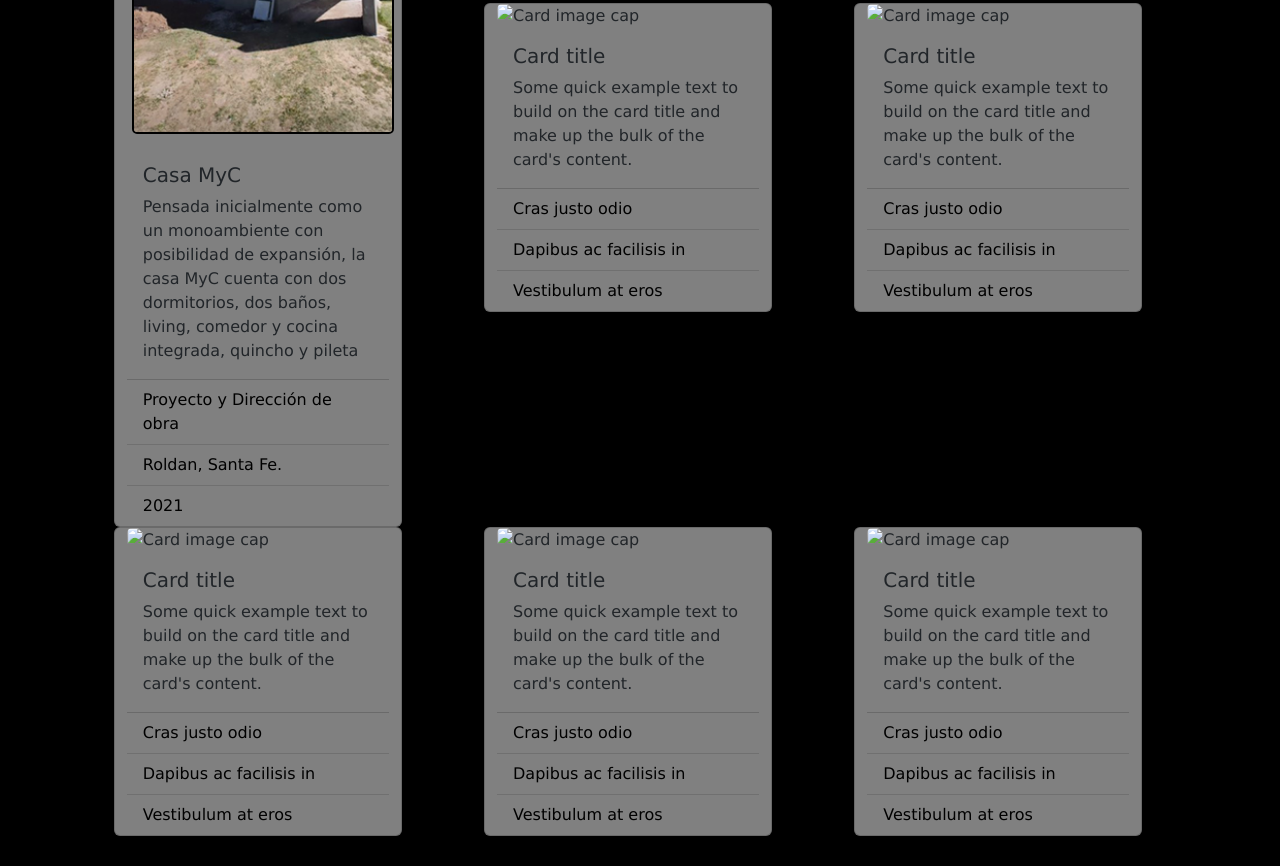
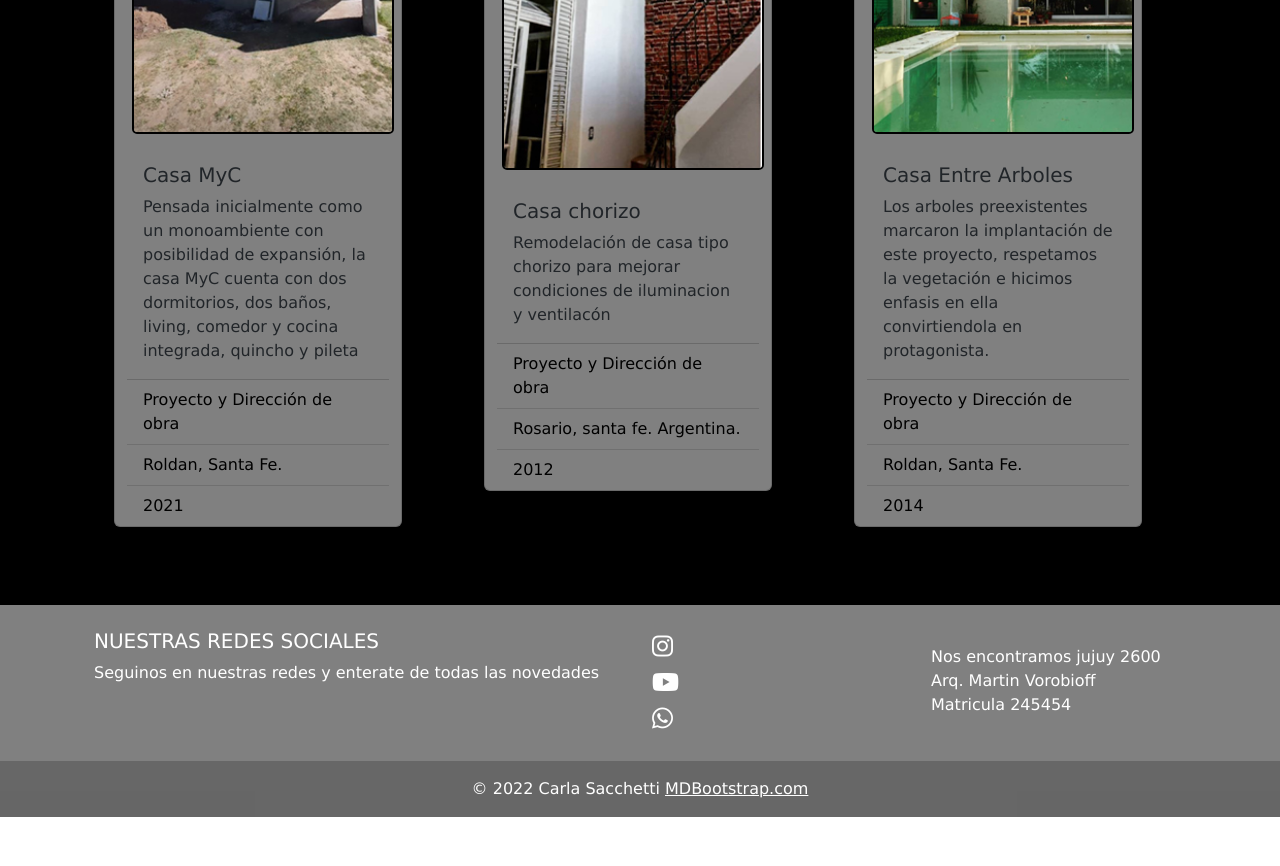
Before and after one commit to CarlaSacchetti/SacchettiCarla, a plain HTML site: page Pages/ObrasParticulares.html in a window 1280 px wide. Shown: the part 734-1600 px from the top of the page. After the commit the page ends 1551 px from the top, so only its background shows below. Drawn offline with nearby package versions, Linux system fonts and the light colour scheme.

Commit message:
proyecto-para-preentrega2

```diff
--- a/Pages/ObrasParticulares.html
+++ b/Pages/ObrasParticulares.html
@@ -10,7 +10,8 @@
 <link rel="preconnect" href="https://fonts.googleapis.com">
 <link rel="preconnect" href="https://fonts.gstatic.com" crossorigin>
 <link href="https://fonts.googleapis.com/css2?family=Bebas+Neue&family=Inter+Tight:wght@300&family=Montserrat:wght@500;600&display=swap" rel="stylesheet">
-    <link rel="stylesheet" href="../CSS/style.css">
+<link href="https://unpkg.com/aos@2.3.1/dist/aos.css" rel="stylesheet">
+<link rel="stylesheet" href="../CSS/style.css">
     <script src="https://kit.fontawesome.com/8f9466b1f2.js" crossorigin="anonymous"></script>
     <title>Obras Particulares</title>
 </head>
@@ -36,9 +37,10 @@
     Proyectamos viviendas desde una mirada integral. ¿Qué factores externos influyen en nuestro proyecto? ¿Cuál es la orientación más favorable? ¿Cuales son los requerimientos del cliente?. En base a esto realizamos diferentes anteproyectos, generalmente hibridos de hormigón, ladrillo y metál. El resultado son casas modernas, con espacios funcionales y bien orientados que favorecen al confort de nuestros clientes.
     </p>
 </main>
-   <div class="container">
+<section>
+  <div class="container">
     <div class="row col-12 cards-obras">
-        <div class="card card-individual col-4 col-sm-12" style="width: 18rem;">
+        <div class="card card-individual col-4 col-sm-12" style="width: 18rem;" data-aos="flip-right">
         <img class="card-img-top card-img" src="../IMG/casamyc.jpg" alt="Card image cap">
         <div class="card-body">
           <h5 class="card-title">Casa MyC</h5>
@@ -50,68 +52,34 @@
           <li class="list-group-item card-li">2021</li>
         </ul>
       </div>
-      <div class="card card-individual col-4 col-sm-12" style="width: 18rem;">
-        <img class="card-img-top" src="..." alt="Card image cap">
+      <div class="card card-individual col-4 col-sm-12" style="width: 18rem;" data-aos="flip-right">
+        <img class="card-img-top card-img" src="../IMG/proyectocasachorizo.jpg" alt="Card image cap">
         <div class="card-body">
-          <h5 class="card-title">Card title</h5>
-          <p class="card-text">Some quick example text to build on the card title and make up the bulk of the card's content.</p>
+          <h5 class="card-title">Casa chorizo</h5>
+          <p class="card-text">Remodelación de casa tipo chorizo para mejorar condiciones de iluminacion y ventilacón</p>
         </div>
         <ul class="list-group list-group-flush ">
-          <li class="list-group-item card-li">Cras justo odio</li>
-          <li class="list-group-item card-li">Dapibus ac facilisis in</li>
-          <li class="list-group-item card-li">Vestibulum at eros</li>
+          <li class="list-group-item card-li">Proyecto y Dirección de obra</li>
+          <li class="list-group-item card-li">Rosario, santa fe. Argentina.</li>
+          <li class="list-group-item card-li">2012</li>
         </ul>
       </div>
-      <div class="card card-individual col-4 col-sm-12" style="width: 18rem;">
-        <img class="card-img-top" src="..." alt="Card image cap">
+      <div class="card card-individual col-4 col-sm-12" style="width: 18rem;" data-aos="flip-right">
+        <img class="card-img-top card-img" src="../IMG/casaentrearboles.jpg" alt="Card image cap">
         <div class="card-body">
-          <h5 class="card-title">Card title</h5>
-          <p class="card-text">Some quick example text to build on the card title and make up the bulk of the card's content.</p>
+          <h5 class="card-title">Casa Entre Arboles</h5>
+          <p class="card-text">Los arboles preexistentes marcaron la implantación de este proyecto, respetamos la vegetación e hicimos enfasis en ella convirtiendola en protagonista.</p>
         </div>
         <ul class="list-group list-group-flush ">
-          <li class="list-group-item card-li">Cras justo odio</li>
-          <li class="list-group-item card-li">Dapibus ac facilisis in</li>
-          <li class="list-group-item card-li">Vestibulum at eros</li>
-        </ul>
-      </div>
-      <div class="card card-individual col-4 col-sm-12" style="width: 18rem;">
-        <img class="card-img-top" src="..." alt="Card image cap">
-        <div class="card-body">
-          <h5 class="card-title">Card title</h5>
-          <p class="card-text">Some quick example text to build on the card title and make up the bulk of the card's content.</p>
-        </div>
-        <ul class="list-group list-group-flush ">
-          <li class="list-group-item card-li">Cras justo odio</li>
-          <li class="list-group-item card-li">Dapibus ac facilisis in</li>
-          <li class="list-group-item card-li">Vestibulum at eros</li>
-        </ul>
-      </div>
-      <div class="card card-individual col-4 col-sm-12" style="width: 18rem;">
-        <img class="card-img-top" src="..." alt="Card image cap">
-        <div class="card-body">
-          <h5 class="card-title">Card title</h5>
-          <p class="card-text">Some quick example text to build on the card title and make up the bulk of the card's content.</p>
-        </div>
-        <ul class="list-group list-group-flush ">
-          <li class="list-group-item card-li">Cras justo odio</li>
-          <li class="list-group-item card-li">Dapibus ac facilisis in</li>
-          <li class="list-group-item card-li">Vestibulum at eros</li>
-        </ul>
-      </div>
-      <div class="card card-individual col-4 col-sm-12" style="width: 18rem;">
-        <img class="card-img-top" src="..." alt="Card image cap">
-        <div class="card-body">
-          <h5 class="card-title">Card title</h5>
-          <p class="card-text">Some quick example text to build on the card title and make up the bulk of the card's content.</p>
-        </div>
-        <ul class="list-group list-group-flush ">
-          <li class="list-group-item card-li">Cras justo odio</li>
-          <li class="list-group-item card-li">Dapibus ac facilisis in</li>
-          <li class="list-group-item card-li">Vestibulum at eros</li>
+          <li class="list-group-item card-li">Proyecto y Dirección de obra</li>
+          <li class="list-group-item card-li">Roldan, Santa Fe.</li>
+          <li class="list-group-item card-li">2014</li>
         </ul>
       </div>
     </div>
 </div>
+</section>
+
 <footer id="contacto" class=".bg-dark text-white text-center text-lg-start mi-footer">
     <!-- Grid container -->
     <div class="container p-4">
@@ -162,6 +130,10 @@
     <!-- Copyright -->
   </footer>
 </div>
-    <script src="https://cdn.jsdelivr.net/npm/bootstrap@5.2.2/dist/js/bootstrap.bundle.min.js" integrity="sha384-OERcA2EqjJCMA+/3y+gxIOqMEjwtxJY7qPCqsdltbNJuaOe923+mo//f6V8Qbsw3" crossorigin="anonymous"></script>
+<script src="https://unpkg.com/aos@2.3.1/dist/aos.js"></script>
+    <script>
+      AOS.init();
+    </script>
+    <script src="https://cdn.jsdelivr.net/npm/bootstrap@5.2.2/dist/js/bootstrap.bundle.min.js" integrity="sha384-OERcA2EqjJCMA+/3y+gxIOqMEjwtxJY7qPCqsdltbNJuaOe923+mo//f6V8Qbsw3" crossorigin="anonymous"></script
 </body>
 </html>
```
Also changed, not shown: Pages/ObrasComerciales.html (+12 -7 lines), Pages/SobreNosotros.html (+7 -1 lines), index.html (+11 -4 lines), IMG/casaentrearboles.jpg (added), IMG/proyectocasachorizo.jpg (added), workspace/index mobile.png (added), workspace/index.png (added), workspace/obras desktop.png (added), workspace/obras mobile.png (added), workspace/sobre nosotros desktop.png (added), workspace/sobre nosotros mobile.png (added).
